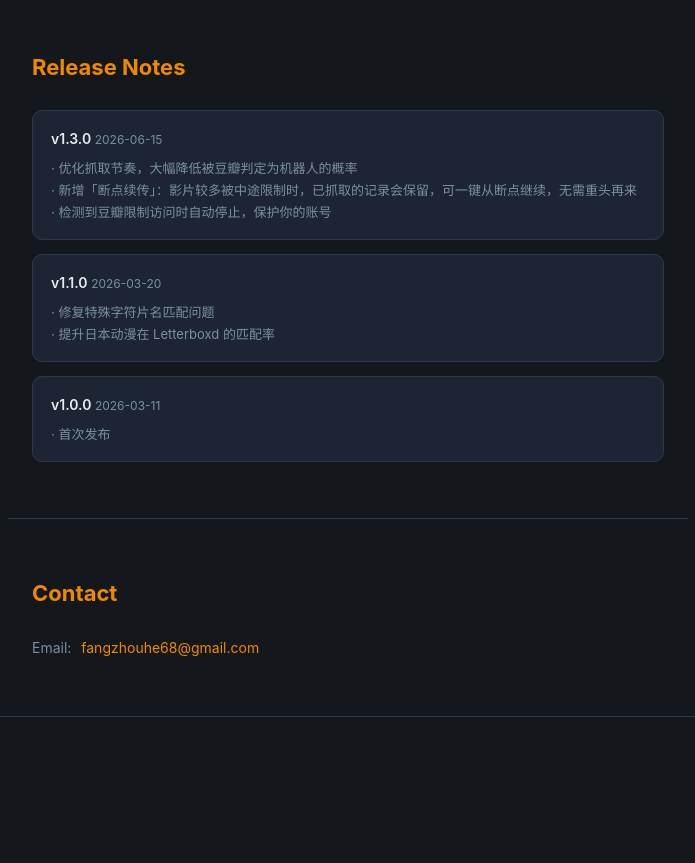
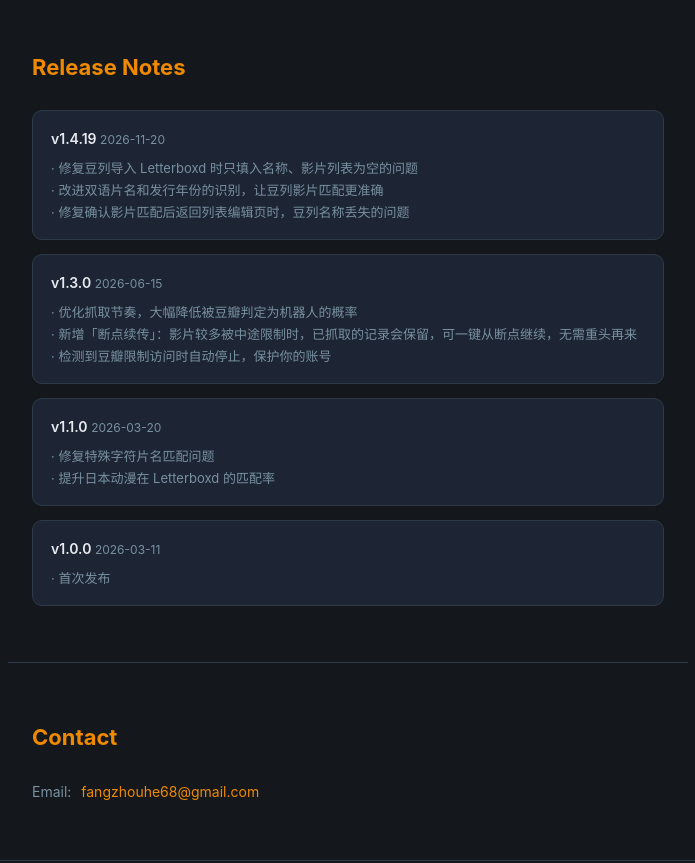
Before and after one commit to Noah02148/doubanToLetterboxd, a plain HTML site: page index.html in a window 1280 px wide. Shown: the part 5200-6063 px from the top of the page, without its empty margins (292-987 px from the left). Before the commit the page ends 5981 px from the top, so only its background shows below. Drawn offline with Linux system fonts and the light colour scheme; no server answers.

Commit message:
Add November 20 release notes for v1.4.19

```diff
--- a/index.html
+++ b/index.html
@@ -591,6 +591,10 @@
     <h2>Release Notes</h2>
     <div class="faq-list">
       <div class="faq-item">
+        <h3>v1.4.19 <span style="color:#7891a0;font-weight:400;font-size:12px;">2026-11-20</span></h3>
+        <p>· 修复豆列导入 Letterboxd 时只填入名称、影片列表为空的问题<br>· 改进双语片名和发行年份的识别，让豆列影片匹配更准确<br>· 修复确认影片匹配后返回列表编辑页时，豆列名称丢失的问题</p>
+      </div>
+      <div class="faq-item">
         <h3>v1.3.0 <span style="color:#7891a0;font-weight:400;font-size:12px;">2026-06-15</span></h3>
         <p>· 优化抓取节奏，大幅降低被豆瓣判定为机器人的概率<br>· 新增「断点续传」：影片较多被中途限制时，已抓取的记录会保留，可一键从断点继续，无需重头再来<br>· 检测到豆瓣限制访问时自动停止，保护你的账号</p>
       </div>
```
